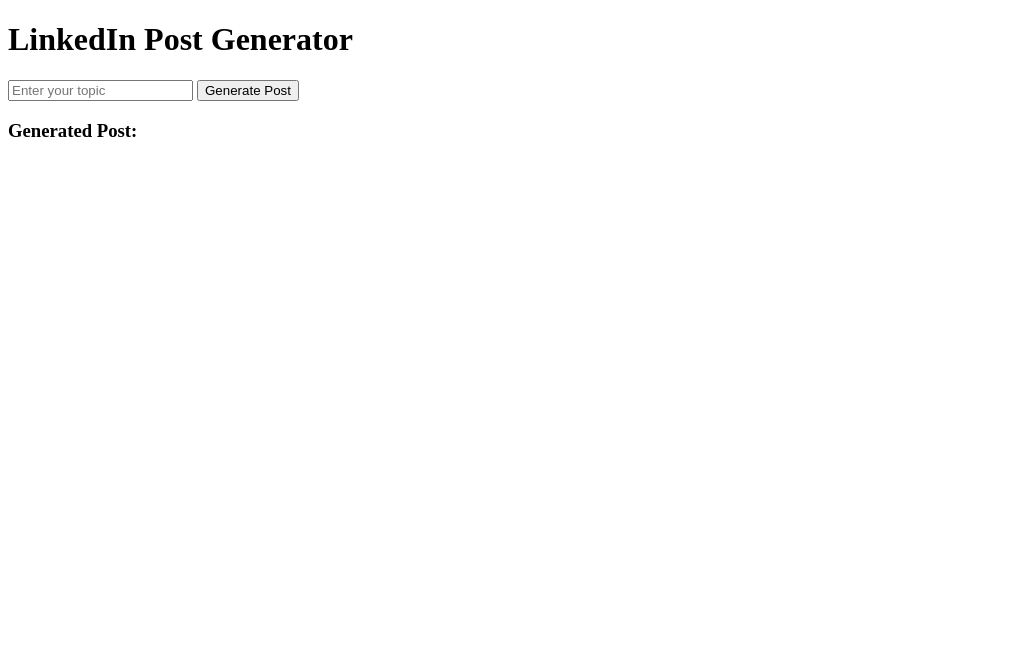
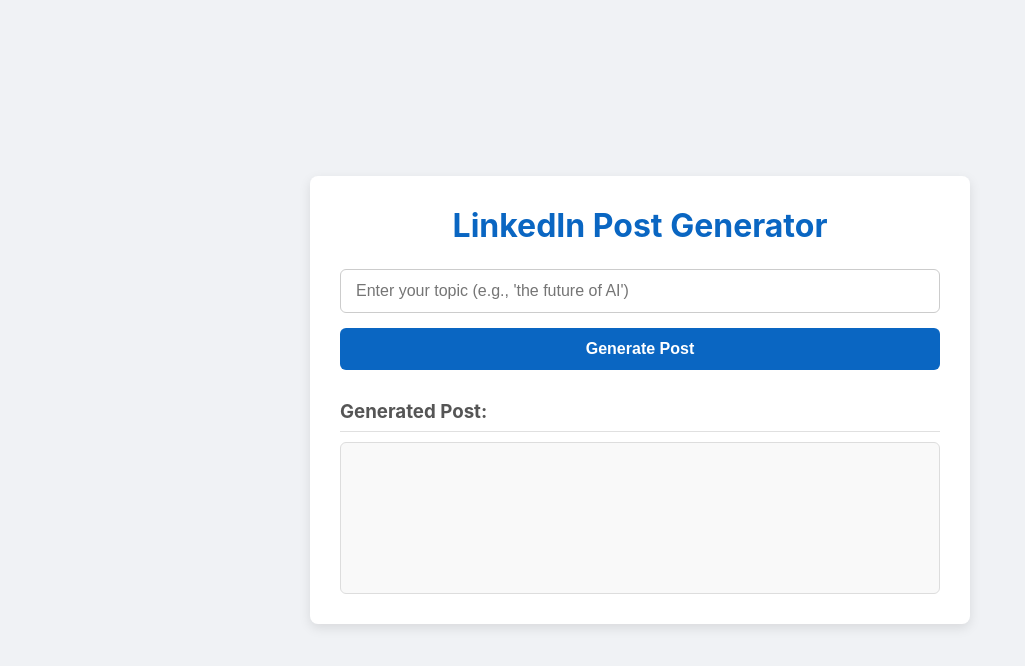
Before and after one commit to I-amSudheer/Linkedin-Post-Generator, a plain HTML site: page frontend/index.html in a window 1280 px wide. Shown: the whole page, without its empty margins (0-1025 px from the left). Drawn offline with Linux system fonts and the light colour scheme.

Commit message:
Update index.html

```diff
--- a/frontend/index.html
+++ b/frontend/index.html
@@ -4,25 +4,124 @@
   <meta charset="UTF-8">
   <meta name="viewport" content="width=device-width, initial-scale=1.0">
   <title>LinkedIn Post Generator</title>
+  <style>
+    /* --- Basic Page Reset & Font --- */
+    body {
+      font-family: -apple-system, BlinkMacSystemFont, "Segoe UI", Roboto, Helvetica, Arial, sans-serif;
+      background-color: #f0f2f5; /* A light grey background */
+      color: #333;
+      display: flex;
+      justify-content: center;
+      align-items: center;
+      min-height: 100vh;
+      margin: 0;
+      padding: 20px;
+      box-sizing: border-box;
+    }
+
+    /* --- Main Container --- */
+    .container {
+      background-color: #ffffff;
+      padding: 30px;
+      border-radius: 8px;
+      box-shadow: 0 4px 12px rgba(0, 0, 0, 0.1);
+      width: 100%;
+      max-width: 600px;
+      text-align: center;
+    }
+
+    /* --- Headings --- */
+    h1 {
+      color: #0a66c2; /* LinkedIn blue */
+      margin-top: 0;
+      margin-bottom: 24px;
+    }
+
+    h3 {
+      color: #555;
+      margin-top: 30px;
+      margin-bottom: 10px;
+      text-align: left;
+      border-bottom: 1px solid #e0e0e0;
+      padding-bottom: 8px;
+    }
+
+    /* --- Input Field --- */
+    #topic {
+      width: 100%;
+      padding: 12px 15px;
+      margin-bottom: 15px;
+      border: 1px solid #ccc;
+      border-radius: 6px;
+      font-size: 16px;
+      box-sizing: border-box; /* Ensures padding doesn't affect overall width */
+      transition: border-color 0.3s, box-shadow 0.3s;
+    }
+
+    #topic:focus {
+      outline: none;
+      border-color: #0a66c2;
+      box-shadow: 0 0 5px rgba(10, 102, 194, 0.3);
+    }
+
+    /* --- Button --- */
+    button {
+      width: 100%;
+      padding: 12px 15px;
+      background-color: #0a66c2;
+      color: white;
+      border: none;
+      border-radius: 6px;
+      font-size: 16px;
+      font-weight: bold;
+      cursor: pointer;
+      transition: background-color 0.3s ease;
+    }
+
+    button:hover {
+      background-color: #004182; /* A darker blue for hover effect */
+    }
+
+    /* --- Result Display Area --- */
+    #result {
+      background-color: #f9f9f9;
+      border: 1px solid #ddd;
+      border-radius: 6px;
+      padding: 15px;
+      margin-top: 10px;
+      min-height: 120px;
+      text-align: left;
+      white-space: pre-wrap; /* Preserves line breaks and spaces from the output */
+      line-height: 1.6;
+      color: #444;
+    }
+  </style>
 </head>
 <body>
+
+  <div class="container">
     <h1>LinkedIn Post Generator</h1>
 
-  <input type="text" id="topic" placeholder="Enter your topic" />
+    <input type="text" id="topic" placeholder="Enter your topic (e.g., 'the future of AI')" />
     <button onclick="generatePost()">Generate Post</button>
 
     <h3>Generated Post:</h3>
     <div id="result"></div>
+  </div>
 
   <script>
     async function generatePost() {
       const topic = document.getElementById("topic").value;
+      const resultDiv = document.getElementById("result");
 
       if (!topic) {
-        document.getElementById("result").innerText = "Please enter a topic!";
+        resultDiv.innerText = "Please enter a topic!";
         return;
       }
 
+      resultDiv.innerText = "Generating post, please wait...";
+
+      try {
         const response = await fetch("https://linkedin-post-generator-4u9e.onrender.com/generatePost/", {
           method: "POST",
           headers: {
@@ -33,12 +132,15 @@
 
         const data = await response.json();
 
-      if (data.post) {
-        document.getElementById("result").innerText = data.post;
+        if (response.ok && data.post) {
+          resultDiv.innerText = data.post;
         } else if (data.error) {
-        document.getElementById("result").innerText = "Error: " + data.error;
+          resultDiv.innerText = "Error: " + data.error;
         } else {
-        document.getElementById("result").innerText = "Unknown error occurred";
+          resultDiv.innerText = "An unknown error occurred. The server may be busy.";
+        }
+      } catch (error) {
+        resultDiv.innerText = "Failed to connect to the server. Please check your connection.";
       }
     }
   </script>
```
Lines whose indentation alone changed are shown as unchanged.
